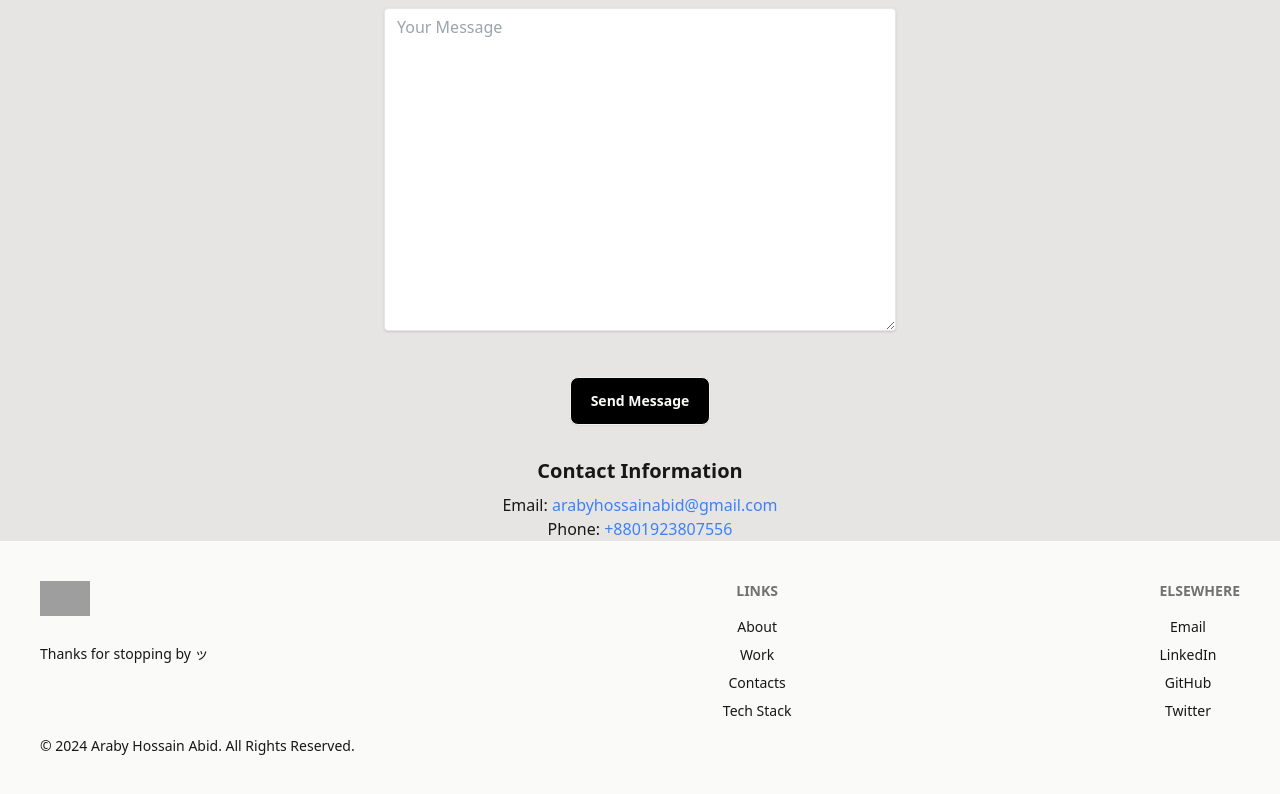
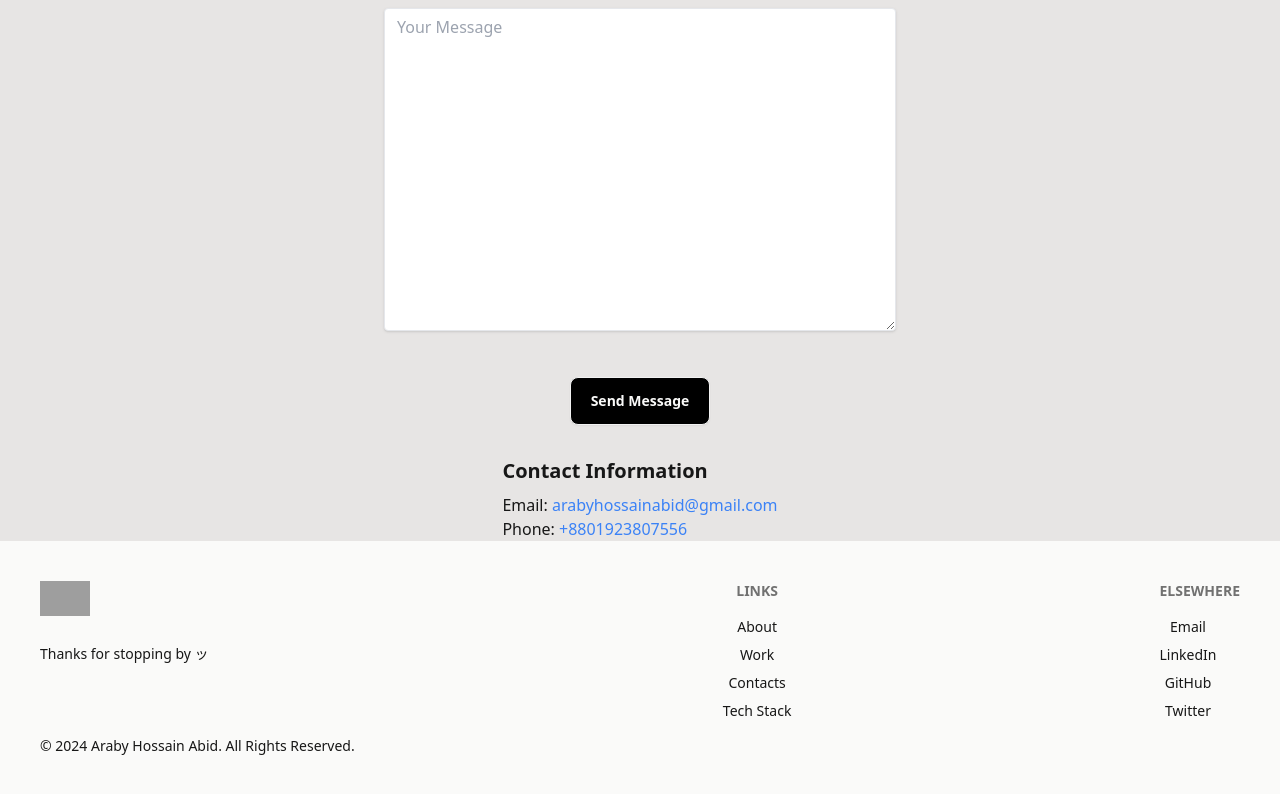
Before and after one commit to arabyhossainabid/my-portfolio, a React (Vite) app: page /contacts in a window 1280 px wide. Shown: the part 490-1284 px from the top of the page. Built offline with nearby package versions, Linux system fonts and the light colour scheme; grey boxes are pictures that could not be loaded.

Commit message:
new changes

```diff
--- a/src/Component/Contacts/Contacts.jsx
+++ b/src/Component/Contacts/Contacts.jsx
@@ -89,7 +89,7 @@
           Send Message
         </button>
       </form>
-      <div className="mt-8 text-center">
+      <div className="mt-8 text-start">
         <h2 className="text-xl font-bold">Contact Information</h2>
         <p className="mt-2">Email: <a href="mailto:arabyhossainabid@gmail.com" className="text-blue-500 hover:underline">arabyhossainabid@gmail.com</a></p>
         <p>Phone: <span className="text-blue-500 hover:underline">+8801923807556</span></p>
```
